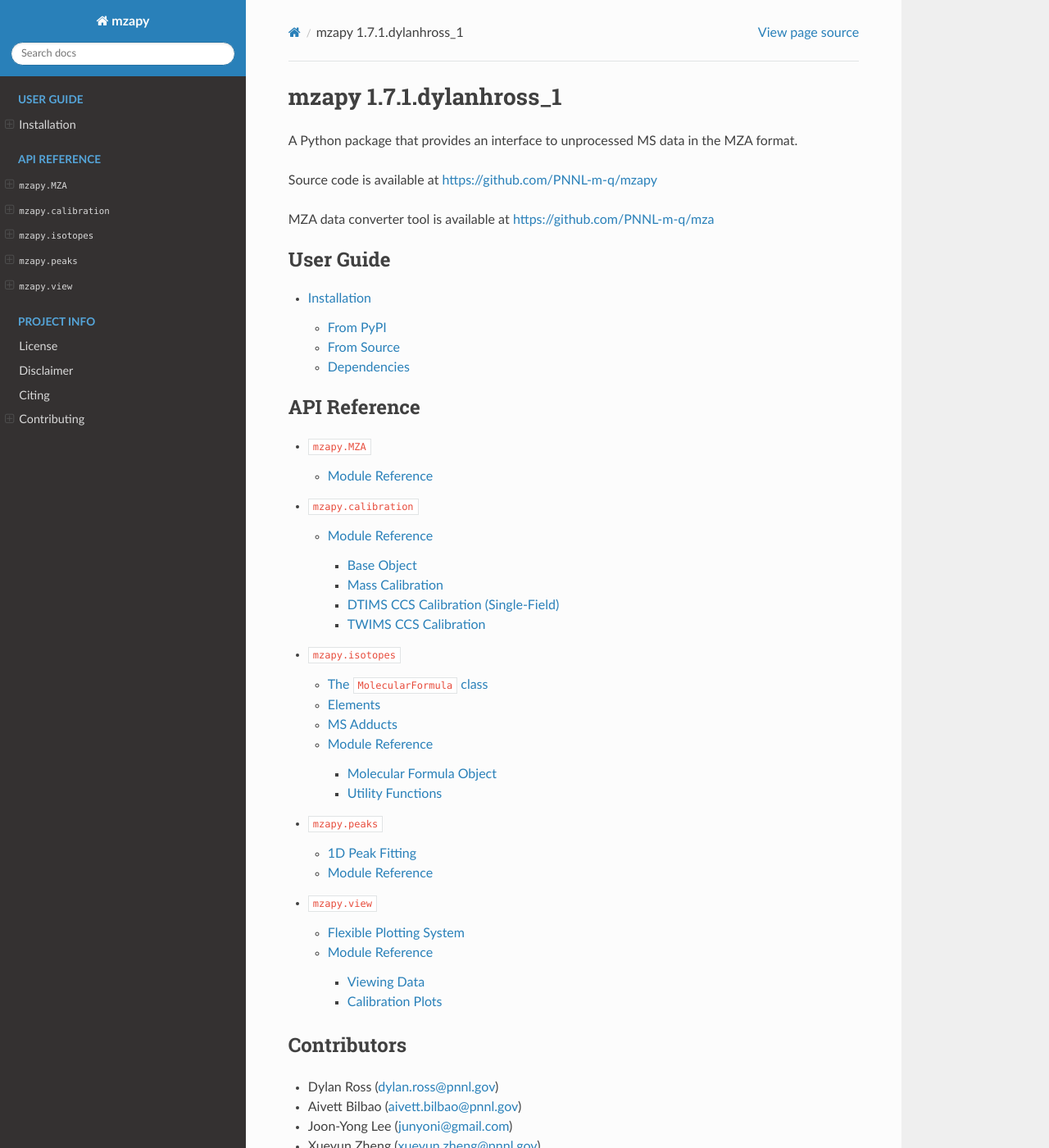
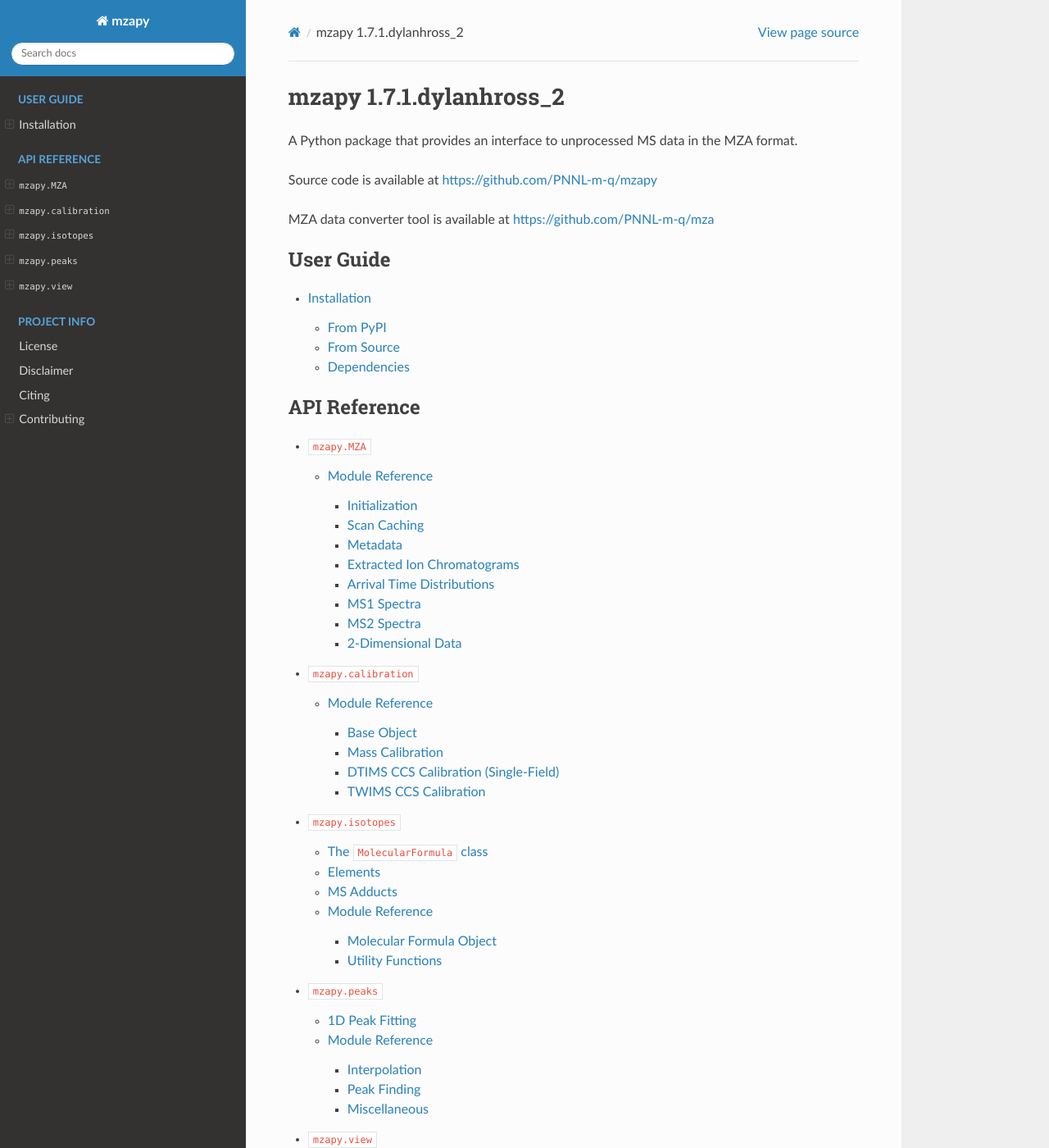
Before and after one commit to PNNL-m-q/mzapy, a Sphinx documentation site: the page built from docs/source/index.rst, in a window 1280 px wide and 1400 px high. Shown: the whole window at 82% size. Built offline with Sphinx 7.4.7 and the Read the Docs theme 2.0.0, drawn with Linux system fonts in a browser that asks for light colours; pages that are not in the unit, such as notebooks, are missing from menus.

Commit message:
update docs to address #17

```diff
--- a/docs/source/MZA.rst
+++ b/docs/source/MZA.rst
@@ -5,6 +5,10 @@
 
 Module Reference
 ---------------------------------------
+
+Initialization
+***************************************
+
 .. autoclass :: mzapy.MZA
 
 .. autofunction :: mzapy.MZA.__init__
@@ -31,9 +35,37 @@
 
 .. autofunction :: mzapy.MZA.close
 
+
+Scan Caching
+***************************************
+
+.. autofunction :: mzapy.MZA.load_scan_cache
+
+.. autofunction :: mzapy.MZA.save_scan_cache
+
+
+Metadata
+***************************************
+
+.. autofunction :: mzapy.MZA.metadata
+
+
+Extracted Ion Chromatograms
+***************************************
+
+.. autofunction :: mzapy.MZA.collect_xic_arrays_by_mz
+
+.. autofunction :: mzapy.MZA.collect_xic_arrays_by_mz_dt
+
+
+Arrival Time Distributions
+***************************************
+
 .. autofunction :: mzapy.MZA.collect_atd_arrays_by_rt_mz
 
-.. autofunction :: mzapy.MZA.collect_dtmz_arrays_by_rt
+
+MS1 Spectra
+***************************************
 
 .. autofunction :: mzapy.MZA.collect_ms1_arrays_by_rt
 
@@ -45,6 +77,10 @@
 
 .. autofunction :: mzapy.MZA.collect_ms1_df_by_rt_dt
 
+
+MS2 Spectra
+***************************************
+
 .. autofunction :: mzapy.MZA.collect_ms2_arrays_by_dt
 
 .. autofunction :: mzapy.MZA.collect_ms2_arrays_by_rt_dt
@@ -53,18 +89,14 @@
 
 .. autofunction :: mzapy.MZA.collect_ms2_df_by_rt_dt
 
-.. autofunction :: mzapy.MZA.collect_rtdt_arrays_by_mz
+
+2-Dimensional Data
+***************************************
 
 .. autofunction :: mzapy.MZA.collect_rtmz_arrays
 
 .. autofunction :: mzapy.MZA.collect_rtmz_arrays_by_dt
 
-.. autofunction :: mzapy.MZA.collect_xic_arrays_by_mz
+.. autofunction :: mzapy.MZA.collect_dtmz_arrays_by_rt
 
-.. autofunction :: mzapy.MZA.collect_xic_arrays_by_mz_dt
-
-.. autofunction :: mzapy.MZA.load_scan_cache
-
-.. autofunction :: mzapy.MZA.metadata
-
-.. autofunction :: mzapy.MZA.save_scan_cache
+.. autofunction :: mzapy.MZA.collect_rtdt_arrays_by_mz
--- a/docs/source/peaks.rst
+++ b/docs/source/peaks.rst
@@ -48,14 +48,26 @@
 Module Reference
 ---------------------------------------
 
+
+Interpolation
+***************************************
+
 .. autofunction :: mzapy.peaks.lerp_1d
 
 .. autofunction :: mzapy.peaks.lerp_2d
+
+
+Peak Finding
+***************************************
 
 .. autofunction :: mzapy.peaks.find_peaks_1d_localmax
 
 .. autofunction :: mzapy.peaks.find_peaks_1d_gauss
 
+
+Miscellaneous
+***************************************
+
 .. autofunction :: mzapy.peaks.calc_gauss_psnr
 
 .. autofunction :: mzapy.peaks.calc_peak_area
--- a/mzapy/__init__.py
+++ b/mzapy/__init__.py
@@ -10,7 +10,7 @@
 
 # mza_version.major_version.minor_version
 # mza_version is kept in lockstep with release of MZA format
-__version__ = '1.7.1.dylanhross_1'
+__version__ = '1.7.1.dylanhross_2'
 
 
 import queue
```
Also changed, not shown: 1 other file.
